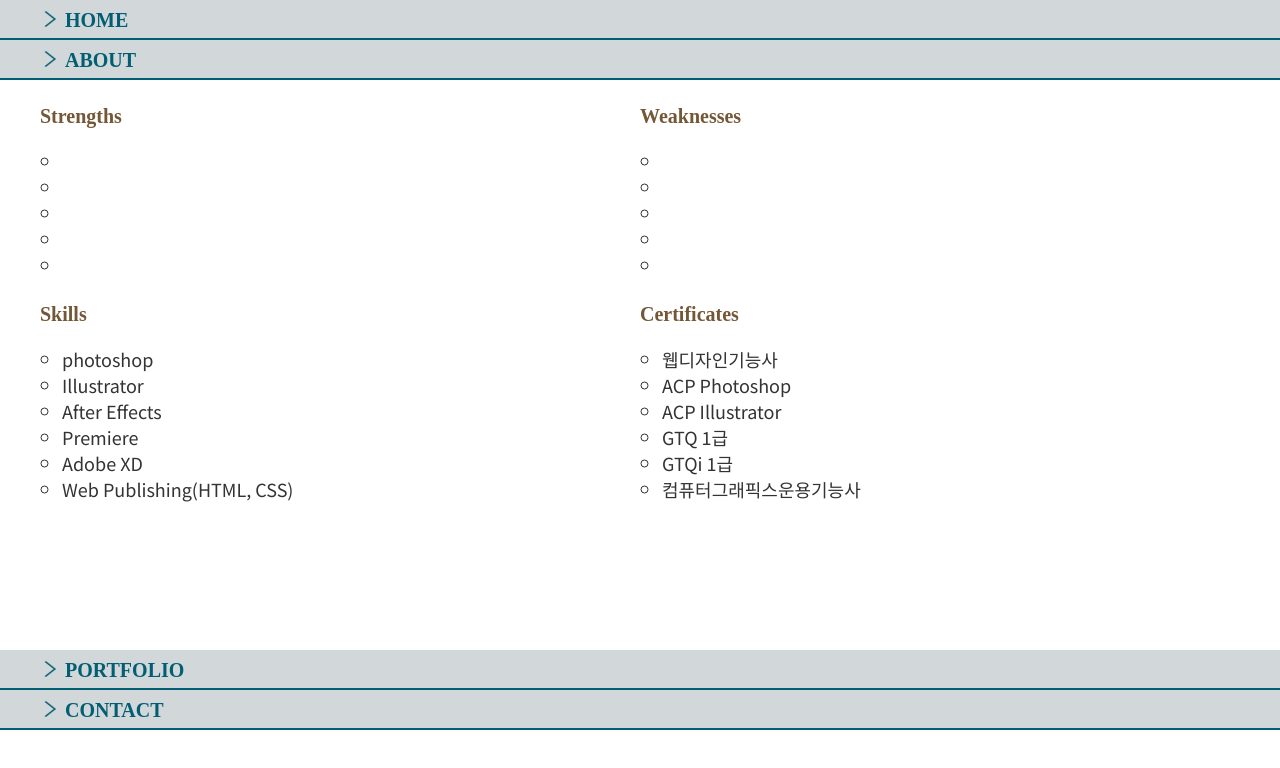
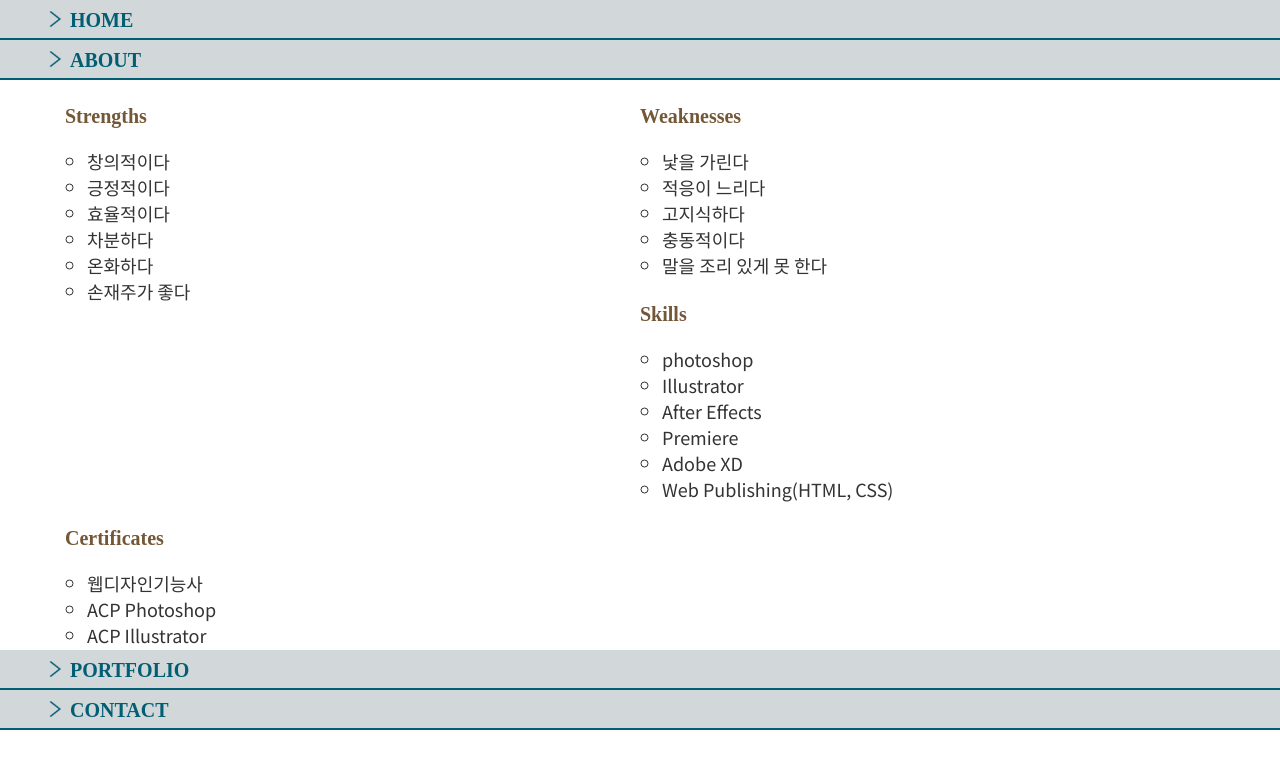
Before and after one commit to eunseo0921/eunseo0921.github.io, a plain HTML site: page index.html in a window 1280 px wide. Both pictures are taken after a click on the label "ABOUT". Shown: the part 70-838 px from the top of the page. Before the commit the page ends 800 px from the top, so only its background shows below. Drawn offline with Linux system fonts and the light colour scheme; a web font is replaced by a local one.

Commit message:
Add files via upload

```diff
--- a/css/style.css
+++ b/css/style.css
@@ -44,6 +44,7 @@ label{
     width: 100%;
     height: 40px;
     line-height: 40px;
+    padding-left: 10px;
     font-family: "Wittgenstein", serif;
     font-weight: 700;
     color: #025e73;
@@ -68,7 +69,8 @@ label span::before{
 .tb_box{
     width: 1200px;
     overflow: hidden;
-    margin: 25px auto;
+    margin: 0 auto;
+    padding: 25px;
     display: none;
 }
 
@@ -180,3 +182,10 @@ label span::before{
 #ctt:checked ~ .bx_ctt{
     display: block;
 }
+
+
+@media screen and (max-width:1200px) {
+    .tb_box{
+        width: 100%;
+    }
+}
--- a/index.html
+++ b/index.html
@@ -36,7 +36,7 @@
             이은서<br>
             2000.09.21 <br>
             010.6431.8497 <br>
-            수완로 33번길 76
+            수완로 33번길 76(은빛마을 모아엘가)
         </div>
     </div>
 
@@ -49,21 +49,22 @@
         <div>
             <h2>Strengths</h2>
             <ul>
-                <li></li>
-                <li></li>
-                <li></li>
-                <li></li>
-                <li></li>
+                <li>창의적이다</li>
+                <li>긍정적이다</li>
+                <li>효율적이다</li>
+                <li>차분하다</li>
+                <li>온화하다</li>
+                <li>손재주가 좋다</li>
             </ul>
         </div>
         <div>
             <h2>Weaknesses</h2>
             <ul>
-                <li></li>
-                <li></li>
-                <li></li>
-                <li></li>
-                <li></li>
+                <li>낯을 가린다</li>
+                <li>적응이 느리다</li>
+                <li>고지식하다</li>
+                <li>충동적이다</li>
+                <li>말을 조리 있게 못 한다</li>
             </ul>
         </div>
         <div>
```
